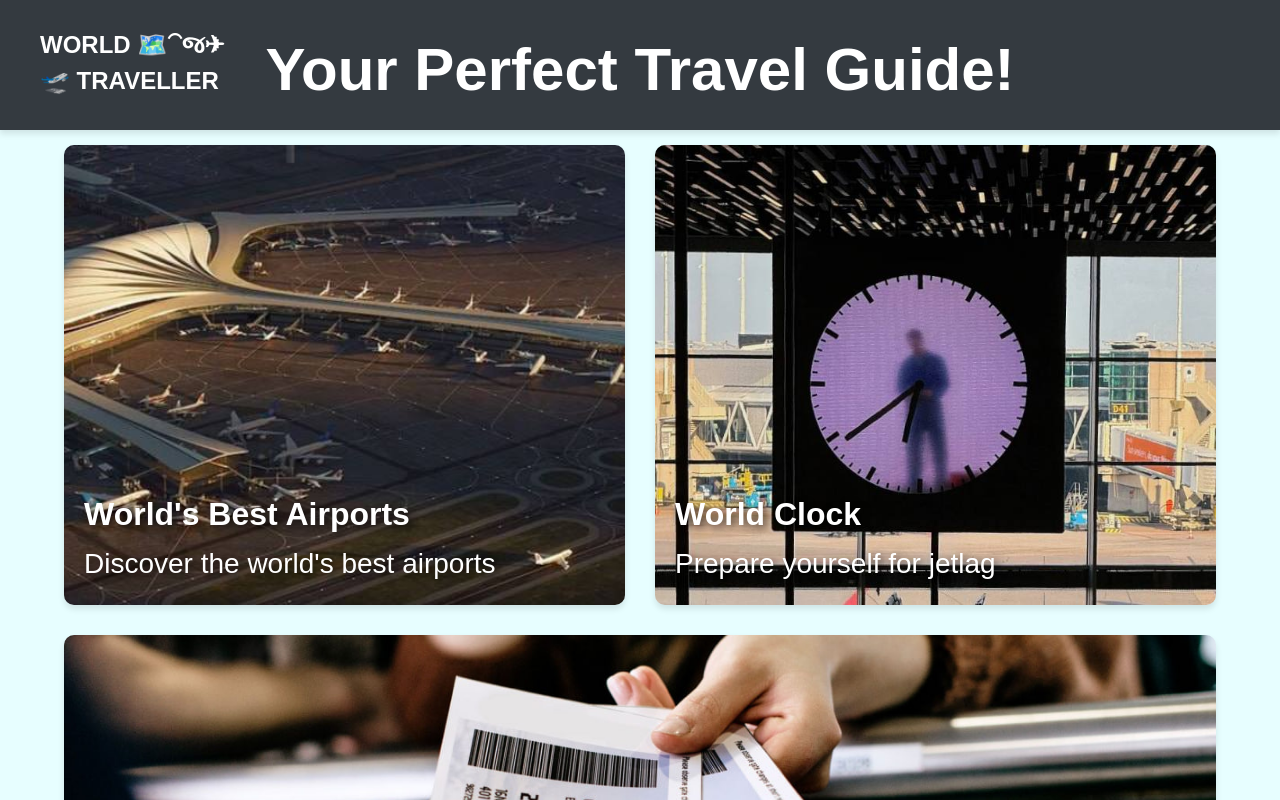
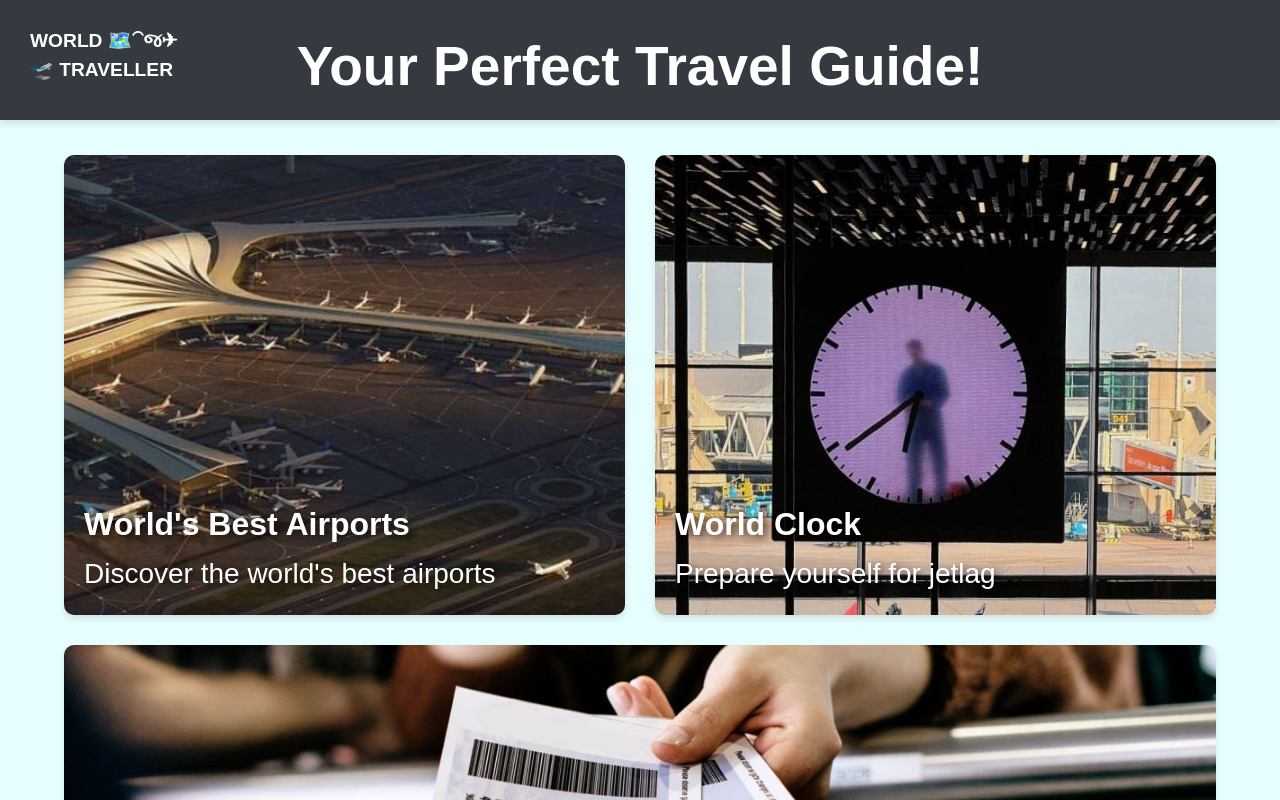
Before and after one commit to kahyangel/CSS_Assignment, a Next.js app in the folder my-app/: page /home in a window 1280 px wide. Shown: the top 800 px of the page. Built offline with nearby package versions, Linux system fonts and the light colour scheme.

Commit message:
editted page.module.css

```diff
--- a/my-app/app/home/page.module.css
+++ b/my-app/app/home/page.module.css
@@ -13,7 +13,7 @@
 /* Header Section */
 .headerSection {
   width: 100%;
-    height: 130px;
+  height: 120px;
   background-color: #343a40; /* Solid color background for the top header */
   padding: 20px 0;
   color: white;
@@ -29,8 +29,8 @@
 .branding {
 position: absolute;
 top: 27px; /* Distance from the top */
-  left: 40px; /* Distance from the left */
-  font-size: 1.5rem;
+left: 30px; /* Distance from the left */
+font-size: 1.2rem;
 font-weight: bold;
 color: white; /* Text color */
 text-align: left;
@@ -40,7 +40,7 @@
 
 /* Tagline Section */
 .tagline {
-  font-size: 60px ; /* Larger text for emphasis */
+font-size: 55px ; /* Larger text for emphasis */
 font-weight: bold;
 text-align: center;
 color: white;
@@ -64,6 +64,7 @@
   background-size: cover;
   background-position: center;
   padding: 20px;
+  margin-top: 20px;
   margin-right: 15px;
   border-radius: 10px;
   box-shadow: 0 4px 6px rgba(0, 0, 0, 0.1);
@@ -85,6 +86,7 @@
   background-size: cover;
   background-position: center;
   padding: 20px;
+  margin-top: 20px;
   margin-left: 15px;
   border-radius: 10px;
   box-shadow: 0 4px 6px rgba(0, 0, 0, 0.1);
--- a/my-app/app/page.module.css
+++ b/my-app/app/page.module.css
@@ -13,7 +13,7 @@
 /* Header Section */
 .headerSection {
     width: 100%;
-    height: 130px;
+    height: 120px;
     background-color: #343a40; /* Solid color background for the top header */
     padding: 20px 0;
     color: white;
@@ -29,8 +29,8 @@
 .branding {
   position: absolute;
   top: 27px; /* Distance from the top */
-  left: 40px; /* Distance from the left */
-  font-size: 1.5rem;
+  left: 30px; /* Distance from the left */
+  font-size: 1.2rem;
   font-weight: bold;
   color: white; /* Text color */
   text-align: left;
@@ -40,7 +40,7 @@
 
 /* Tagline Section */
 .tagline {
-  font-size: 60px ; /* Larger text for emphasis */
+  font-size: 55px ; /* Larger text for emphasis */
   font-weight: bold;
   text-align: center;
   color: white;
@@ -64,6 +64,7 @@
     background-size: cover;
     background-position: center;
     padding: 20px;
+    margin-top: 20px;
     margin-right: 15px;
     border-radius: 10px;
     box-shadow: 0 4px 6px rgba(0, 0, 0, 0.1);
@@ -85,6 +86,7 @@
     background-size: cover;
     background-position: center;
     padding: 20px;
+    margin-top: 20px;
     margin-left: 15px;
     border-radius: 10px;
     box-shadow: 0 4px 6px rgba(0, 0, 0, 0.1);
```
Lines whose indentation alone changed are shown as unchanged.
